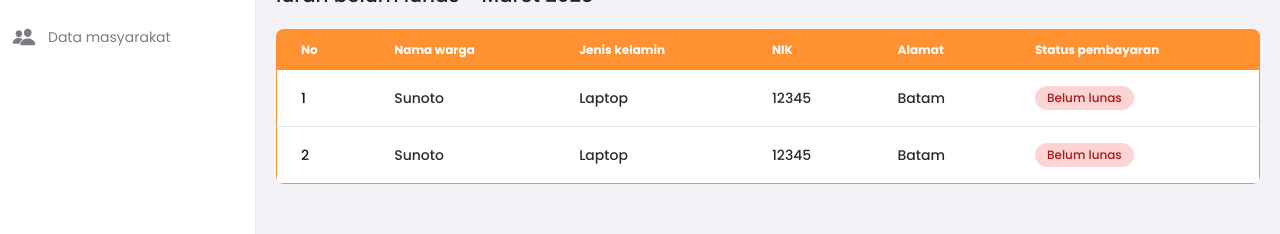
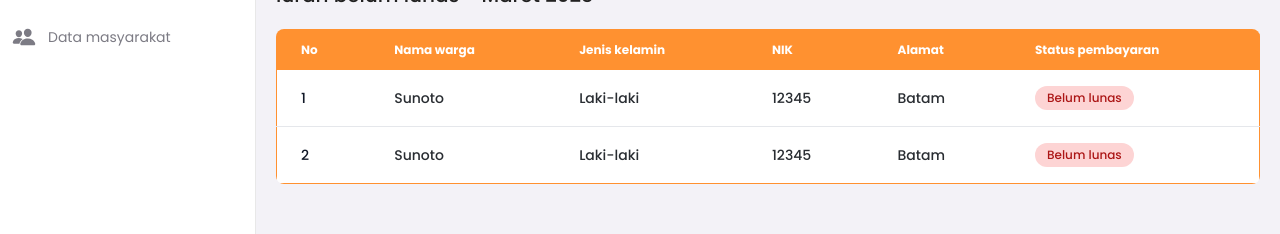
Before and after one commit to winsonken/web-iuran, a React (Vite) app in the folder client/: page / in a window 1280 px wide. Shown: the part 251-485 px from the top of the page. Built offline with nearby package versions, Linux system fonts and the light colour scheme.

Commit message:
changed table value

```diff
--- a/client/src/pages/Dashboard.jsx
+++ b/client/src/pages/Dashboard.jsx
@@ -122,7 +122,7 @@ const Dashboard = () => {
                                     Sunoto
                                 </td>
                                 <td class="px-6 py-4">
-                                    Laptop
+                                    Laki-laki
                                 </td>
                                 <td class="px-6 py-4">
                                     12345
@@ -145,7 +145,7 @@ const Dashboard = () => {
                                     Sunoto
                                 </td>
                                 <td class="px-6 py-4">
-                                    Laptop
+                                    Laki-laki
                                 </td>
                                 <td class="px-6 py-4">
                                     12345
```
